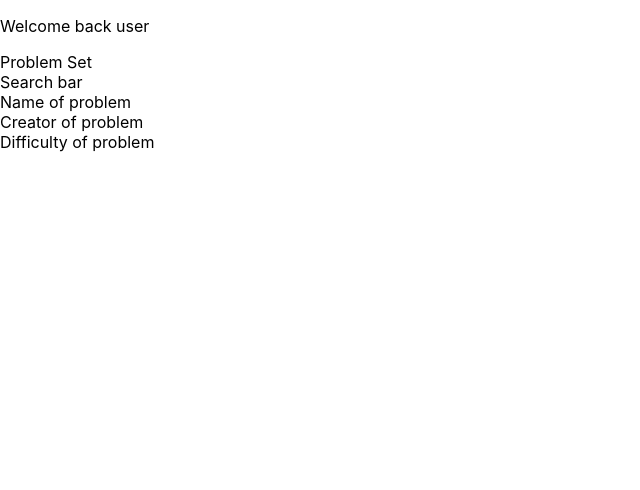
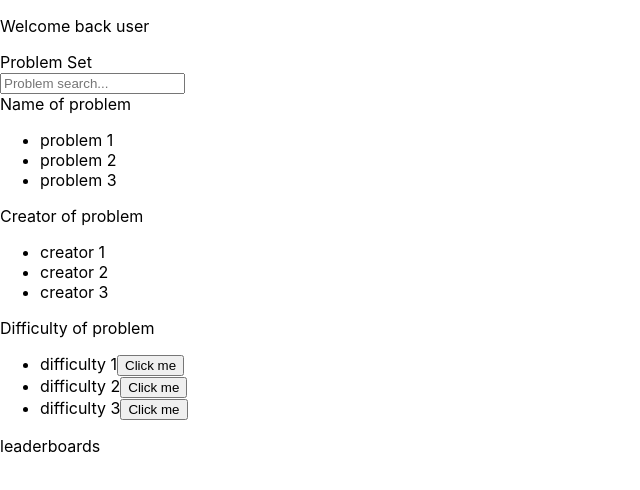
Before and after one commit to sbrugel/Hackathon2024, a React (Create React App) app in the folder client/: page / in a window 1280 px wide. Shown: the top 490 px of the page, without its empty margins (0-640 px from the left). Built offline with nearby package versions, Linux system fonts and the light colour scheme; the HTML template or start-up script is replaced by a standard one.

Commit message:
more homepage stuff

```diff
--- a/client/src/App.js
+++ b/client/src/App.js
@@ -1,18 +1,57 @@
 import './App.css';
 import React, {useState} from 'react'
+
+const problems = ["problem 1", "problem 2", "problem 3"];
+const creators = ["creator 1", "creator 2", "creator 3"];
+const difficulty = ["difficulty 1", "difficulty 2", "difficulty 3"];
+
 
 function App() {
   return (
     <div classname="homepage">
       <p>Welcome back user</p>
       <text>Problem Set</text>
-      <div classname="search-bar">Search bar</div>
-      <div classname="problem-name">Name of problem</div>
-      <div classname="problem-creator">Creator of problem</div>
-      <div classname="problem-difficulty">Difficulty of problem</div>
+      <div classname="search-bar">
+        <input placeholder="Problem search..."></input>
+      </div>
+      <div classname="problem-name">Name of problem
+        <ul>
+          {problems.map((problem, index) => (
+            <li key={index}>{problem}</li>
+          ))}
+
+        </ul>
+      </div>
+      <div classname="problem-creator">Creator of problem
+        <ul>
+          {creators.map((creator, index) => (
+            <li key={index}>{creator}</li>
+          ))}
+
+        </ul>
+      </div>
+      <div classname="problem-difficulty">Difficulty of problem
+        <ul>
+          {difficulty.map((difficulty, index) => (
+            <li key={index}>{difficulty}<button onClick={() => handleButtonClick(index)}>Click me</button></li>
+          ))}
+
+        </ul>
+      </div>
+      <div classname="problem-play-button">
+
+
+      </div>
+      <div classname="problem-leaderboard">leaderboards
+
+      </div>
 
     </div>
   );
+  const handleButtonClick = (index) => {
+    // Handle button click for the specific element (index) here
+    console.log(`Button clicked for element at index ${index}`);
+  };
 }
 
 
```
